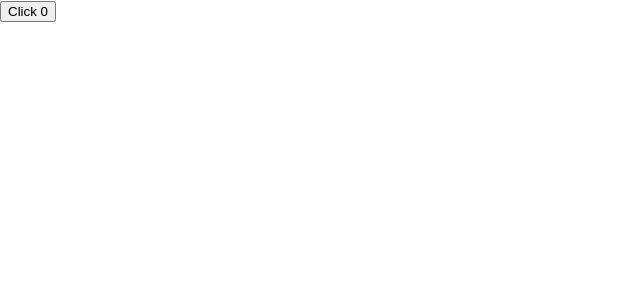
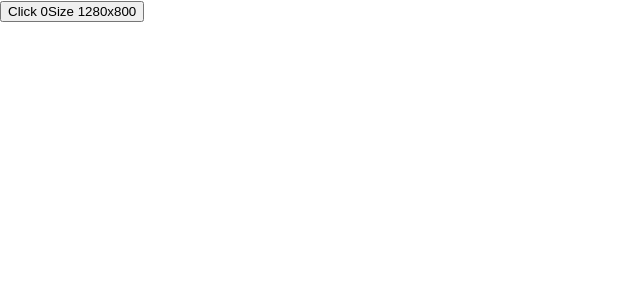
Before and after one commit to kisstar/train-tickets, a React app: page / in a window 1280 px wide. Shown: the top 300 px of the page, without its empty margins (0-640 px from the left). Built offline with nearby package versions, Linux system fonts and the light colour scheme.

Commit message:
feat: 基于 class 组件监听 window 的 resize 事件

```diff
--- a/src/App.js
+++ b/src/App.js
@@ -3,23 +3,43 @@
 class App extends React.Component {
   state = {
     count: 0,
+    size: {
+      width: document.documentElement.clientWidth,
+      height: document.documentElement.clientHeight,
+    },
+  };
+
+  onSize = () => {
+    this.setState({
+      size: {
+        width: document.documentElement.clientWidth,
+        height: document.documentElement.clientHeight,
+      },
+    });
   };
 
   componentDidMount() {
     document.title = this.state.count;
+
+    window.addEventListener('resize', this.onSize, false);
   }
 
   componentDidUpdate() {
     document.title = this.state.count;
   }
 
+  componentWillUnmount() {
+    window.removeEventListener('resize', this.onSize, false);
+  }
+
   render() {
-    const { count } = this.state;
+    const { count, size } = this.state;
 
     return (
       <>
         <button onClick={() => this.setState({ count: count + 1 })}>
           Click {count}
+          Size {size.width}x{size.height}
         </button>
       </>
     );
```
